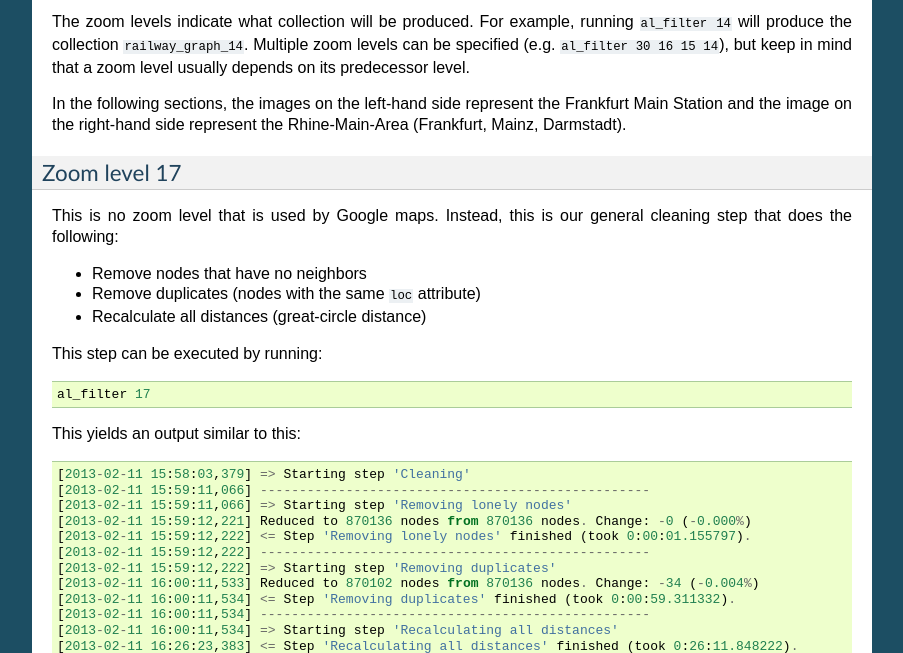
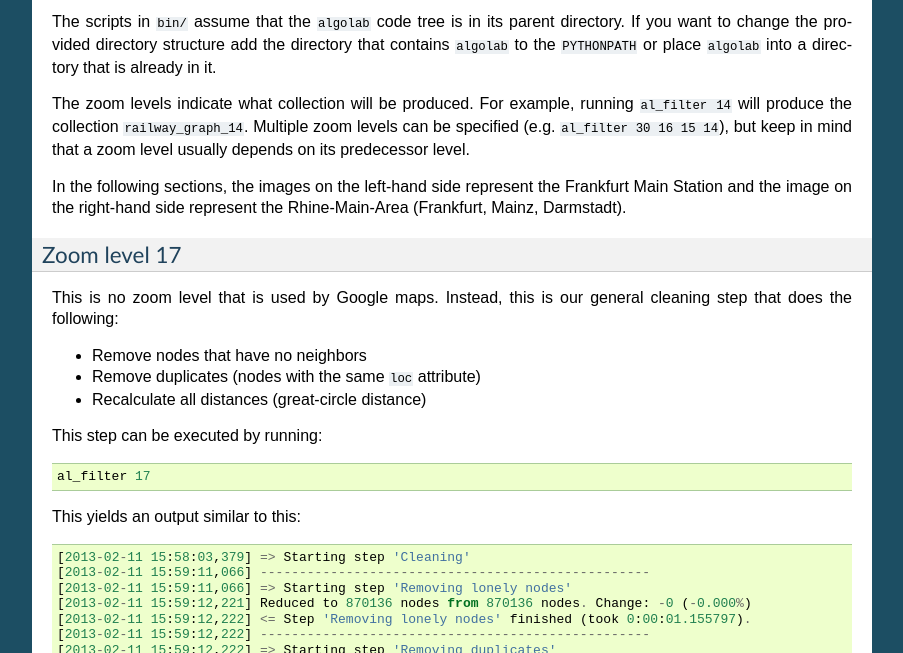
Before and after one commit to fhirschmann/algolab, a Sphinx documentation site: the page built from doc/final.rst, in a window 1280 px wide and 900 px high, scrolled down 690 px, cut to the strip 247-900 px from the top of the window. Shown: the whole strip, without its empty margins (198-1101 px from the left). Built offline with Sphinx 7.4.7, drawn with Linux system fonts in a browser that asks for light colours; formulas are drawn with MathJax 3.

Commit message:
Document the directory structure assumption.
Signed-off-by: Michael Markert <markert.michael@googlemail.com>

```diff
--- a/doc/final.rst
+++ b/doc/final.rst
@@ -45,6 +45,11 @@ The main entry point for producing generalized railway graphs is
 ``al_filter``:
 
   .. program-output:: al_filter --help
+
+The scripts in ``bin/`` assume that the ``algolab`` code tree is in its parent
+directory. If you want to change the provided directory structure add the
+directory that contains ``algolab`` to the ``PYTHONPATH`` or place ``algolab``
+into a directory that is already in it.
 
 The zoom levels indicate what collection will be produced. For example,
 running ``al_filter 14`` will produce the collection ``railway_graph_14``.
```
